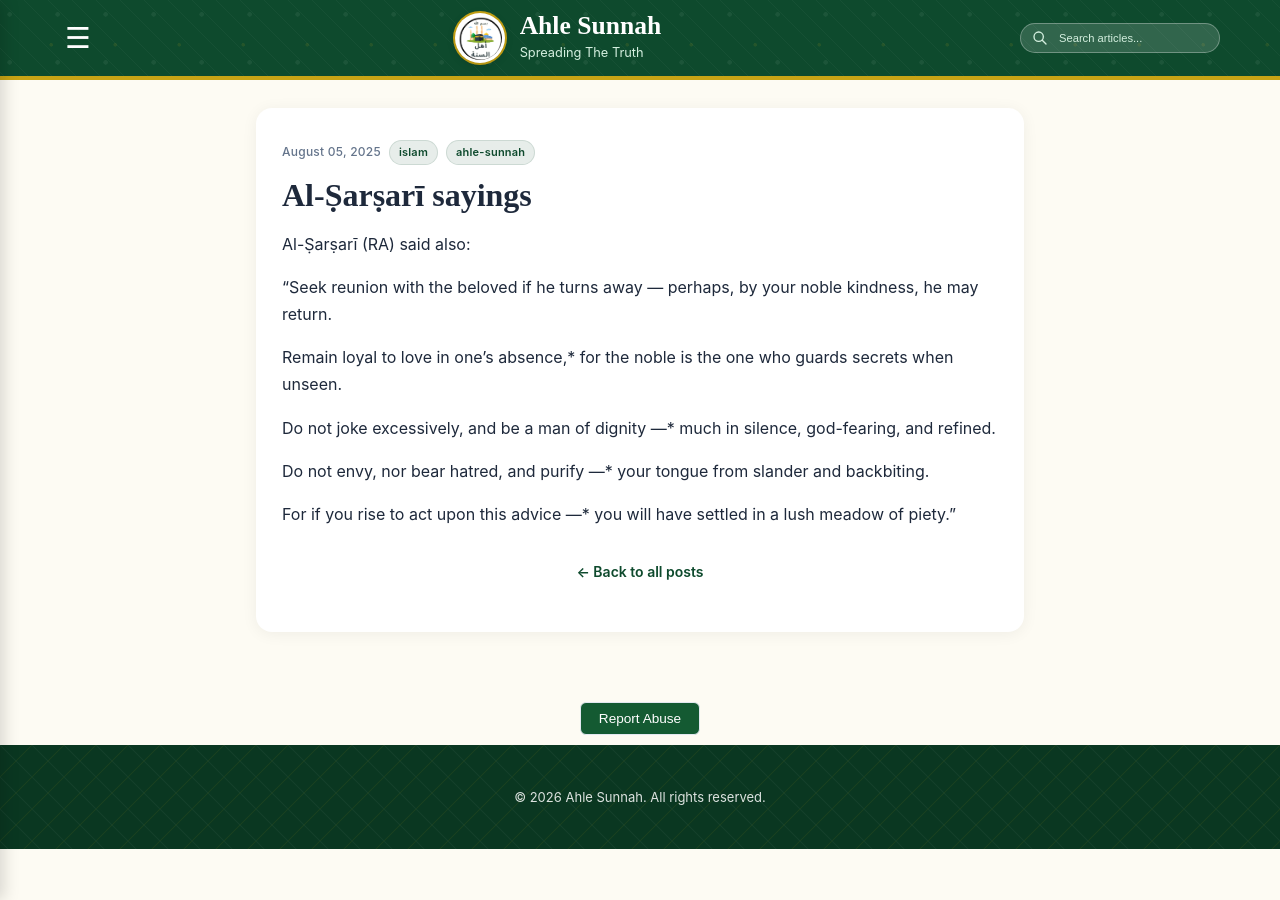
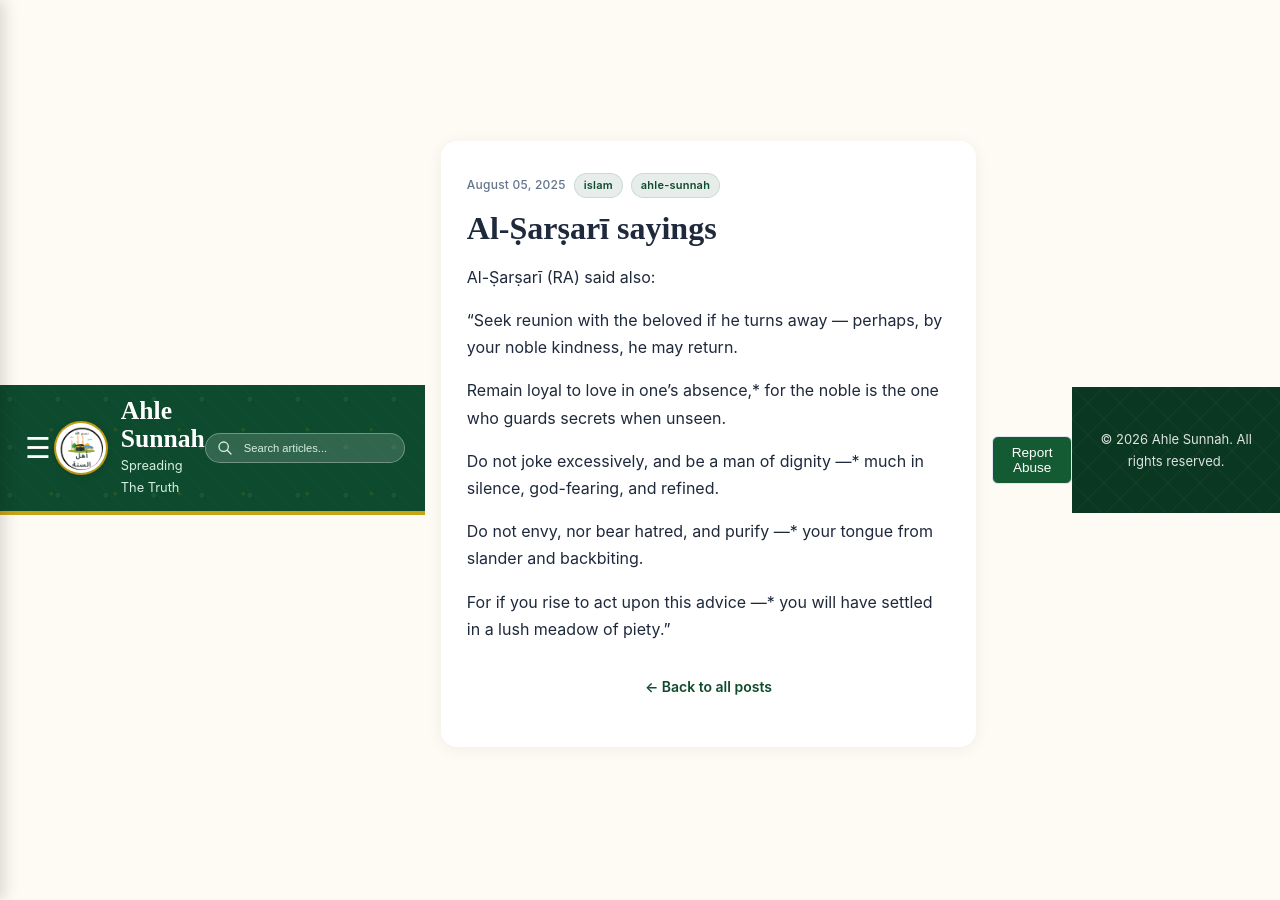
Before and after one commit to Fali17/ahlesunnah, a Jekyll site: the page built from _posts/2025-08-05-al-sarsari-sayings.md, in a window 1280 px wide. Built offline with Jekyll 4.4.1, drawn with Linux system fonts in a browser that asks for light colours.

Commit message:
Update main.css

```diff
--- a/assets/css/main.css
+++ b/assets/css/main.css
@@ -20,6 +20,10 @@ body {
   line-height: 1.7;
   margin: 0;
   -webkit-font-smoothing: antialiased;
+  display:flex;
+  justify-content:center;
+  align-items:center;
+  height:100vh;
 }
 
 /* --- Clean Inline Header Framework --- */
```
